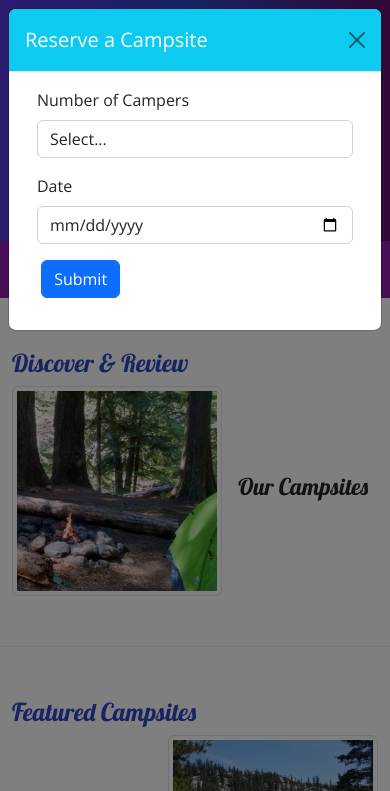
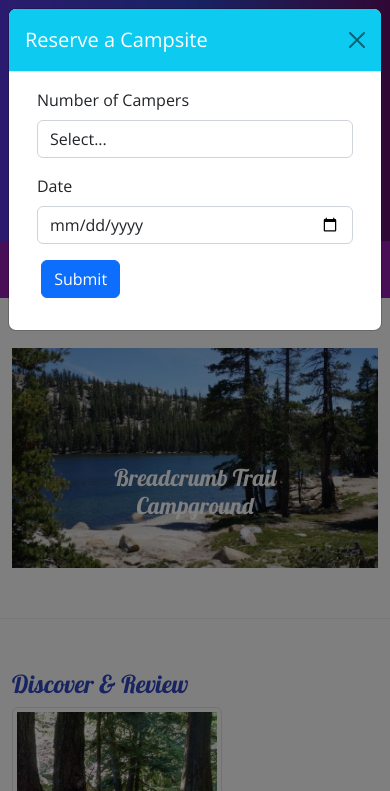
Before and after one commit to LayneHansen/nucampsite, a plain HTML site: page index.html in a window 390 px wide. Both pictures are taken after a click on the button "Reserve Campsite". Shown: the top 791 px of the page. Drawn offline with nearby package versions, Linux system fonts and the light colour scheme.

Commit message:
added carousel

```diff
--- a/index.html
+++ b/index.html
@@ -123,7 +123,8 @@
                         <!-- Reserve a Campsite section-->
                         <!-- <h3 class="card-header bg-info text-light">Reserve a Campsite</h3> -->
                         <div class="card-body">
-                            <form action="https://us-central1-nucamp-production.cloudfunctions.net/post/formdata" method="post">
+                            <form action="https://us-central1-nucamp-production.cloudfunctions.net/post/formdata"
+                                method="post">
                                 <div class="row mb-3">
                                     <div class="col-sm-6">
                                         <label for="campers" class="form-label">Number of Campers</label>
@@ -163,6 +164,36 @@
 
     <!-- main section -->
     <main class="container">
+
+        <!-- carousel -->
+        <section class="row row-content">
+            <div class="col-md-8 mx-auto">
+                <div id="homeCarousel" class="carousel slide" data-bs-ride="carousel">
+                    <div class="carousel-inner">
+                        <div class="carousel-item active">
+                            <img class="d-block w-100" src="img/breadcrumb-trail.jpg" alt="Breadcrumb Trail Campground" />         <div class="carousel-caption">
+                                <h3>Breadcrumb Trail Campground</h3>
+                                <p class="d-none d-sm-block">Let Nucamp be your guide to this off-the-beaten-path, hike-in-only campground.</p>
+                            </div>
+                        </div>
+                        <div class="carousel-item">
+                            <img class="d-block w-100" src="img/react-lake.jpg" alt="React Lake Campground" />
+                            <div class="carousel-caption">
+                                <h3>Breadcrumb Trail Campground</h3>
+                                <p class="d-none d-sm-block">Nestled in the foothills of the Chrome Mountains, this campground on the shores of the pristine React Lake is a favorite for fly fishers.</p>
+                            </div>
+                        </div>
+                        <div class="carousel-item">
+                            <img class="d-block w-100" src="img/chrome-river.jpg" alt="Chrome River Campground" />
+                            <div class="carousel-caption">
+                                <h3>Breadcrumb Trail Campground</h3>
+                                <p class="d-none d-sm-block">Spend a few sunny days and starry nights beneath a canopy of old-growth firs at this enchanting spot by the Chrome River.</p>
+                            </div>
+                        </div>
+                    </div>
+                </div>
+            </div>
+        </section>
 
         <!-- discover section -->
         <section class="row row-content align-items-center">
```
